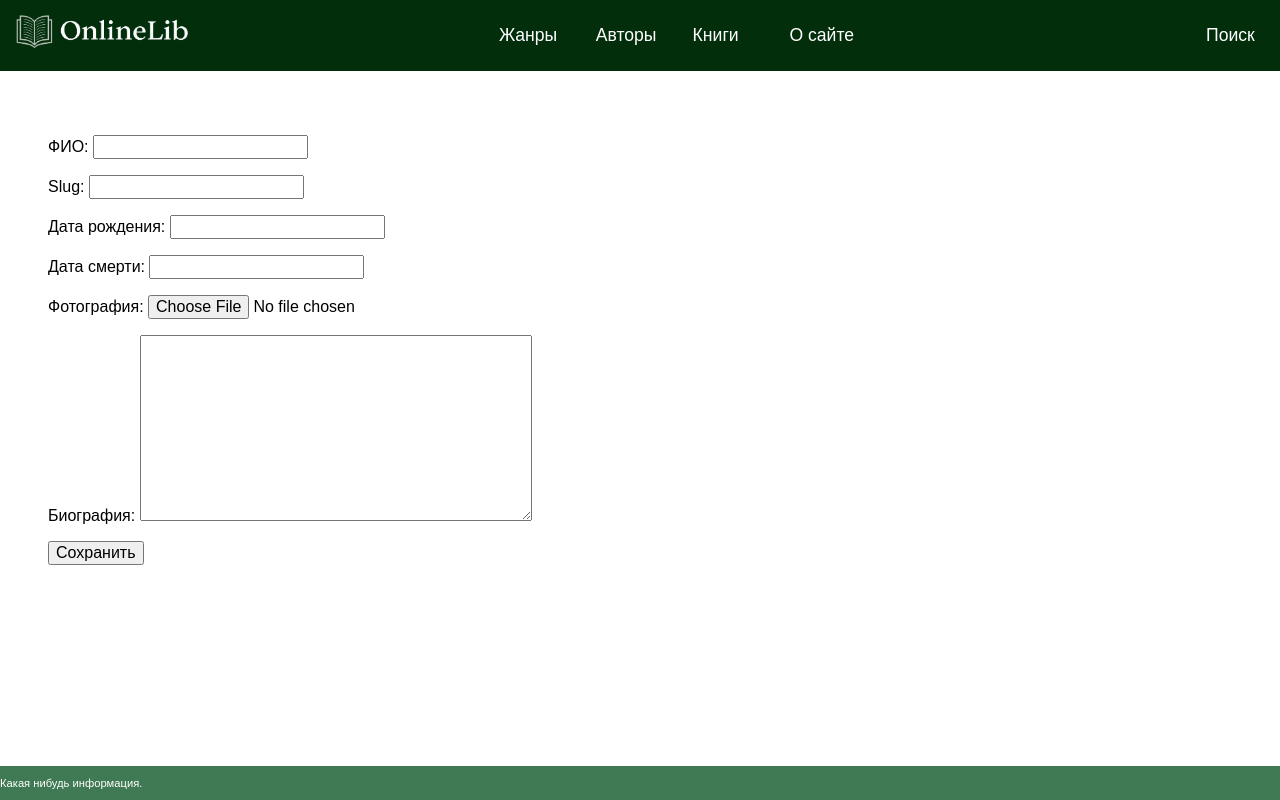
After one commit to anime-kazakh/online-library, a Django app: template onlinelib/author/templates/author/add_author.html in a window 1280 px wide. The commit adds this page. Run offline with Django 5.2, Linux system fonts and the light colour scheme; the template is opened without the code that fills it: values that come from a table or form of the project are taken from there, others are empty.

Commit message:
Added author form

```diff
--- /dev/null
+++ b/onlinelib/author/forms.py
@@ -0,0 +1,9 @@
+from django import forms
+
+from .models import Author
+
+
+class AuthorForm(forms.ModelForm):
+    class Meta:
+        model = Author
+        fields = ('full_name', 'slug', 'birth_date', 'death_date', 'photo', 'bio')
--- /dev/null
+++ b/onlinelib/author/static/author/css/add_author_style.css
@@ -0,0 +1,3 @@
+.add-author-layout {
+    margin: 3em;
+}
--- a/onlinelib/author/static/author/css/author_home_style.css
+++ b/onlinelib/author/static/author/css/author_home_style.css
@@ -30,3 +30,9 @@
 .authors tbody tr:nth-child(even) {
     background-color: lightblue;
 }
+
+.author-form {
+    background-color: black;
+    color: white;
+    border-radius: 1em;
+}
--- /dev/null
+++ b/onlinelib/author/templates/author/add_author.html
@@ -0,0 +1,18 @@
+{% extends "base.html" %}
+{% load static %}
+
+{% block title %}Добавление автора{% endblock title %}
+
+{% block style %}
+<link type="text/css" href="{% static 'author/css/add_author_style.css' %}" rel="stylesheet">
+{% endblock style %}
+
+{% block content %}
+<div class="add-author-layout">
+    <form action="" method="POST">
+        {% csrf_token %}
+        {{ form.as_p }}
+        <button type="submit">Сохранить</button>
+    </form>
+</div>
+{% endblock content %}
--- a/onlinelib/author/templates/author/index.html
+++ b/onlinelib/author/templates/author/index.html
@@ -10,7 +10,7 @@
 {% block content %}
 <div class="authors-layout">
     <div class="filters">
-
+        <a class="author-form" href="{% url 'add-author' %}">Новая запись</a>
     </div>
     <table class="authors">
         <thead>
--- a/onlinelib/author/urls.py
+++ b/onlinelib/author/urls.py
@@ -5,5 +5,6 @@ from . import views
 
 urlpatterns = [
     path('', views.index, name='author-home'),
+    path('addauthor/', views.add_author, name='add-author'),
     path('<slug:author_slug>/', views.author_page, name='author-page'),
 ]
```
Also changed, not shown: onlinelib/author/views.py (+13 -0 lines).
